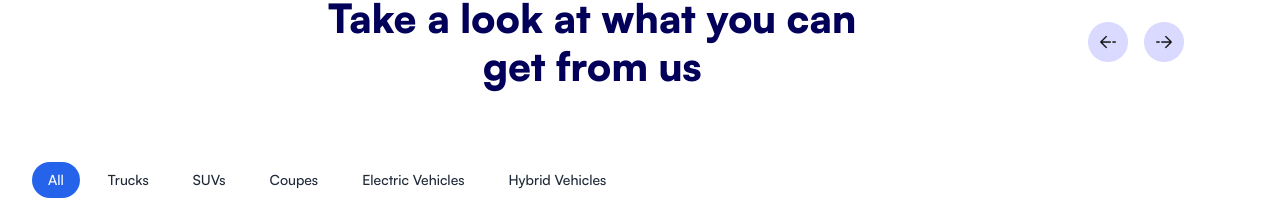
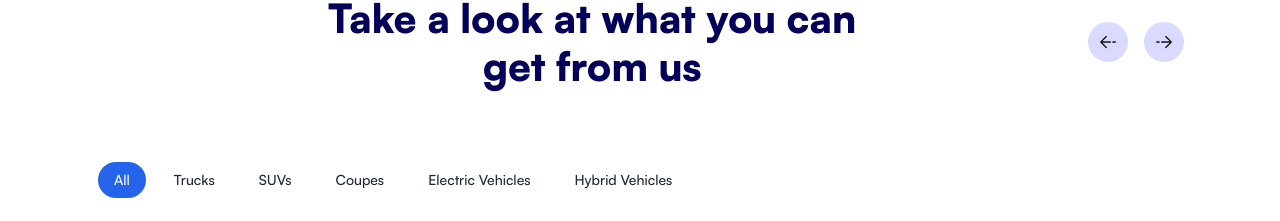
Before and after one commit to Yomi-daniels/Komosu, a Next.js app: page /webdesign in a window 1280 px wide. Shown: the part 3311-3532 px from the top of the page. Built offline with nearby package versions, Linux system fonts and the light colour scheme.

Commit message:
fixed vehicle collection

```diff
--- a/src/app/webdesign/page.jsx
+++ b/src/app/webdesign/page.jsx
@@ -42,7 +42,7 @@ const WebDesign = () => {
 
       {/* Vehicle Collection Section */}
       <div className="p-6 relative flex flex-col items-center mx-auto">
-      <div className="w-full overflow-x-auto mb-6 scrollbar-hide">
+      <div className="w-[1100px] overflow-x-auto mx-auto  mb-6 scrollbar-hide">
   <div className="flex flex-nowrap gap-3 px-2">
     {categories.map((cat) => (
       <button
```
